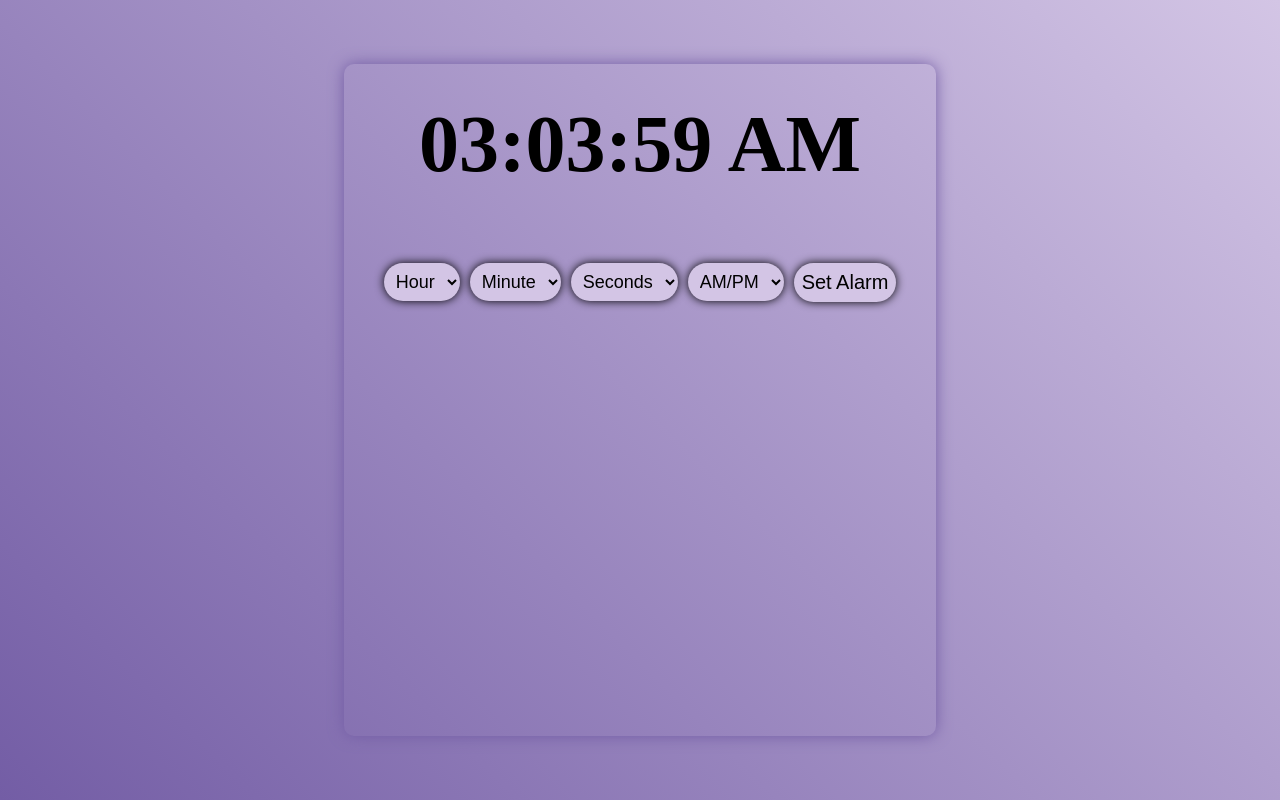
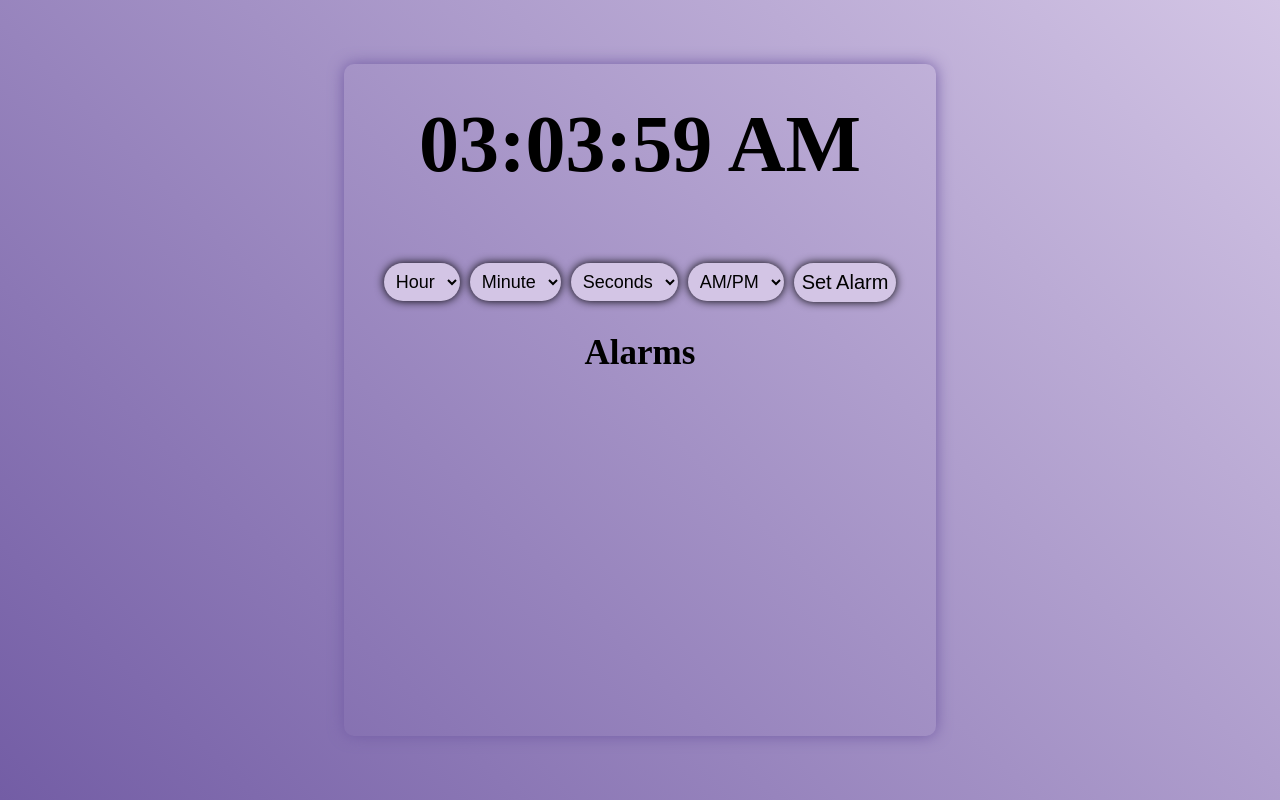
Before and after one commit to rajgupta0360/Alarm-Clock, a plain HTML site: page index.html in a window 1280 px wide. Drawn offline with Linux system fonts and the light colour scheme.

Commit message:
some changes

```diff
--- a/index.html
+++ b/index.html
@@ -44,7 +44,7 @@
           <button class="alarm-button">Set Alarm</button>
         </div>
       </div>
-
+      <h3 style="text-align: center; font-size: 35px">Alarms</h3>
       <div id="AlarmList"></div>
     </div>
 
```
Also changed, not shown: screenshots/fifthpage.png (added), 5 other files.
